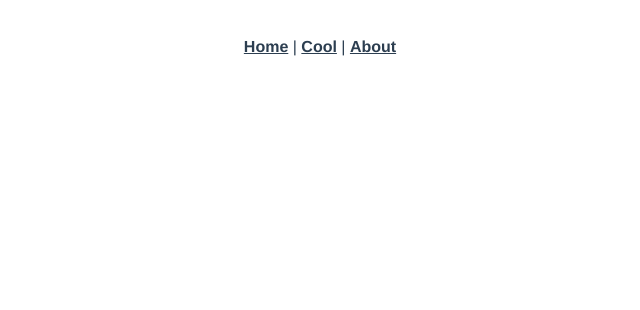
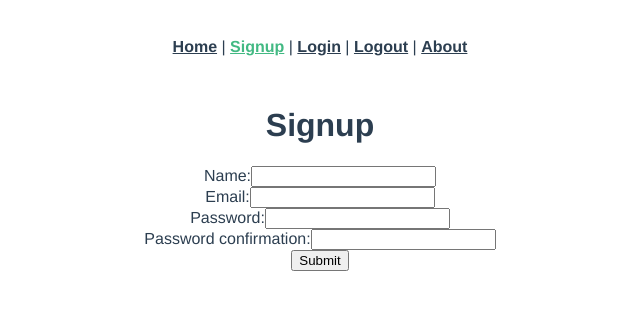
Before and after one commit to garrettodom97/blog-frontend-app, a Vue app: page /signup in a window 1280 px wide. Shown: the top 310 px of the page, without its empty margins (320-960 px from the left). Built offline with nearby package versions, Linux system fonts and the light colour scheme.

Commit message:
Adds signup, login, and logout actions and views

```diff
--- a/src/App.vue
+++ b/src/App.vue
@@ -3,7 +3,11 @@
     <div id="nav">
       <router-link to="/">Home</router-link>
       |
-      <router-link to="/cool">Cool</router-link>
+      <router-link to="/signup">Signup</router-link>
+      |
+      <router-link to="/login">Login</router-link>
+      |
+      <router-link to="/logout">Logout</router-link>
       |
       <router-link to="/about">About</router-link>
     </div>
--- a/src/main.js
+++ b/src/main.js
@@ -1,6 +1,14 @@
 import Vue from "vue";
 import App from "./App.vue";
 import router from "./router";
+import axios from "axios";
+
+axios.defaults.baseURL = process.env.NODE_ENV === "development" ? "http://localhost:3000" : "/";
+
+var jwt = localStorage.getItem("jwt");
+if (jwt) {
+  axios.defaults.headers.common["Authorization"] = "Bearer " + jwt;
+}
 
 Vue.config.productionTip = false;
 
--- a/src/router/index.js
+++ b/src/router/index.js
@@ -1,7 +1,9 @@
 import Vue from "vue";
 import VueRouter from "vue-router";
 import Home from "../views/Home.vue";
-import Cool from "../views/Cool.vue";
+import Signup from "../views/Signup.vue";
+import Login from "../views/Login.vue";
+import Logout from "../views/Logout.vue";
 
 Vue.use(VueRouter);
 
@@ -20,9 +22,19 @@
     component: () => import(/* webpackChunkName: "about" */ "../views/About.vue"),
   },
   {
-    path: "/cool",
-    name: "Cool",
-    component: Cool,
+    path: "/signup",
+    name: "Signup",
+    component: Signup,
+  },
+  {
+    path: "/login",
+    name: "Login",
+    component: Login,
+  },
+  {
+    path: "/logout",
+    name: "Logout",
+    component: Logout,
   },
 ];
 
--- a/src/views/Home.vue
+++ b/src/views/Home.vue
@@ -1,18 +1,13 @@
 <template>
   <div class="home">
-    <img alt="Vue logo" src="../assets/logo.png" />
-    <HelloWorld msg="Welcome to Your Vue.js App" />
+    <h1>Posts</h1>
   </div>
 </template>
 
 <script>
 // @ is an alias to /src
-import HelloWorld from "@/components/HelloWorld.vue";
 
 export default {
   name: "Home",
-  components: {
-    HelloWorld,
-  },
 };
 </script>
--- /dev/null
+++ b/src/views/Login.vue
@@ -0,0 +1,49 @@
+<template>
+  <div class="login">
+    <form v-on:submit.prevent="submit()">
+      <h1>Login</h1>
+      <ul>
+        <li v-for="error in errors" v-bind:key="error">{{ error }}</li>
+      </ul>
+      <div>
+        <label>Email:</label>
+        <input type="email" v-model="newSessionParams.email" />
+      </div>
+      <div>
+        <label>Password:</label>
+        <input type="password" v-model="newSessionParams.password" />
+      </div>
+      <input type="submit" value="Submit" />
+    </form>
+  </div>
+</template>
+
+<script>
+import axios from "axios";
+
+export default {
+  data: function () {
+    return {
+      newSessionParams: {},
+      errors: [],
+    };
+  },
+  methods: {
+    submit: function () {
+      axios
+        .post("/sessions", this.newSessionParams)
+        .then((response) => {
+          axios.defaults.headers.common["Authorization"] = "Bearer " + response.data.jwt;
+          localStorage.setItem("jwt", response.data.jwt);
+          this.$router.push("/");
+        })
+        .catch((error) => {
+          console.log(error.response);
+          this.errors = ["Invalid email or password."];
+          this.email = "";
+          this.password = "";
+        });
+    },
+  },
+};
+</script>
--- /dev/null
+++ b/src/views/Logout.vue
@@ -0,0 +1,15 @@
+<template>
+  <div class="logout"></div>
+</template>
+
+<script>
+import axios from "axios";
+
+export default {
+  created: function () {
+    delete axios.defaults.headers.common["Authorization"];
+    localStorage.removeItem("jwt");
+    this.$router.push("/");
+  },
+};
+</script>
--- /dev/null
+++ b/src/views/Signup.vue
@@ -0,0 +1,53 @@
+<template>
+  <div class="signup">
+    <form v-on:submit.prevent="submit()">
+      <h1>Signup</h1>
+      <ul>
+        <li v-for="error in errors" v-bind:key="error">{{ error }}</li>
+      </ul>
+      <div>
+        <label>Name:</label>
+        <input type="text" v-model="newUserParams.name" />
+      </div>
+      <div>
+        <label>Email:</label>
+        <input type="email" v-model="newUserParams.email" />
+      </div>
+      <div>
+        <label>Password:</label>
+        <input type="password" v-model="newUserParams.password" />
+      </div>
+      <div>
+        <label>Password confirmation:</label>
+        <input type="password" v-model="newUserParams.password_confirmation" />
+      </div>
+      <input type="submit" value="Submit" />
+    </form>
+  </div>
+</template>
+
+<script>
+import axios from "axios";
+
+export default {
+  data: function () {
+    return {
+      newUserParams: {},
+      errors: [],
+    };
+  },
+  methods: {
+    submit: function () {
+      axios
+        .post("/users", this.newUserParams)
+        .then((response) => {
+          console.log(response.data);
+          this.$router.push("/login");
+        })
+        .catch((error) => {
+          this.errors = error.response.data.errors;
+        });
+    },
+  },
+};
+</script>
```
